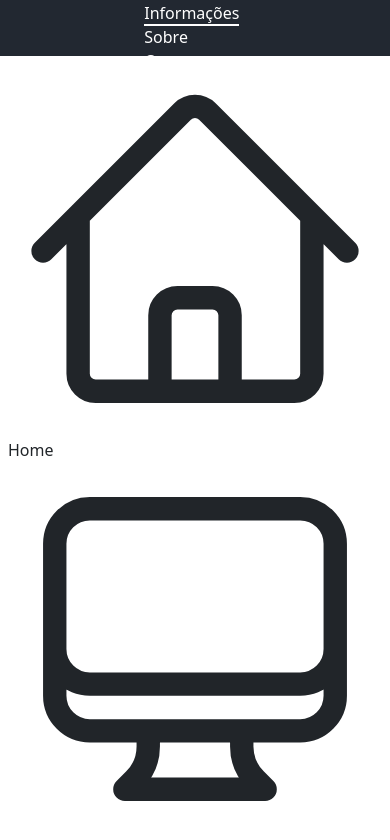
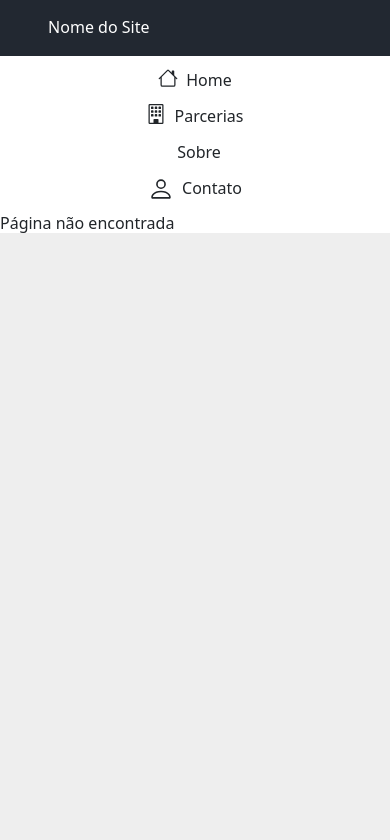
Before and after one commit to LeoMasago/WebGs2, a React (Vite) app: page /informacoes in a window 390 px wide. Shown: the top 840 px of the page. Built offline with nearby package versions, Linux system fonts and the light colour scheme; no server answers.

Commit message:
ajustando estilo do header

```diff
--- a/package.json
+++ b/package.json
@@ -11,6 +11,7 @@
   },
   "dependencies": {
     "bootstrap": "^5.3.3",
+    "bootstrap-icons": "^1.11.3",
     "react": "^18.3.1",
     "react-bootstrap": "^2.10.5",
     "react-dom": "^18.3.1",
--- a/src/components/Header.jsx
+++ b/src/components/Header.jsx
@@ -10,20 +10,20 @@ export default function Header() {
     return (
         <>
             <header>
-                <div className="flex items-center w-full justify-around">
+                <div className="containerHeader">
                     <div>
                         <h1 className="font-bold">Nome do Site</h1>
                     </div>
                     <nav className="">
-                        <ul className="md:flex gap-4 hidden">
+                        <ul className="nav">
                             <li><NavLink to="/">Home</NavLink></li>
-                            <li><NavLink to="/informacoes">Informações</NavLink></li>
+                            <li><NavLink to="/parceria">Parcerias</NavLink></li>
                             <li><NavLink to="/sobre">Sobre</NavLink></li>
                             <li><NavLink to="/contato">Contato</NavLink></li>
                         </ul>
                     </nav>
 
-                    <button onClick={btnf} type="button" className="md:hidden transition duration-300 hover:scale-110 inline-flex items-center justify-center p-2 dark:hover:text-white">
+                    <button onClick={btnf} type="button" className="btnNav">
                         <svg class="h-6 w-6" stroke="currentColor" fill="none" viewBox="0 0 24 24">
                             <path stroke-linecap="round" stroke-linejoin="round" stroke-width="2" d="M4 6h16M4 12h16M4 18h16"></path>
                         </svg>
@@ -31,29 +31,30 @@ export default function Header() {
                 </div>
             </header>
 
-            <div id="menu" className="md:hidden bg-purple-50 w-full">
-                <div className="px-2 pt-2 pd-3 flex flex-col items-center">
-                    <a className="hover:underline transition duration-300 mt-3 hover:scale-[1.07] flex gap-2">
-                        <svg xmlns="http://www.w3.org/2000/svg" fill="none" viewBox="0 0 24 24" stroke-width="1.5" stroke="currentColor" class="size-6">
-                            <path stroke-linecap="round" stroke-linejoin="round" d="m2.25 12 8.954-8.955c.44-.439 1.152-.439 1.591 0L21.75 12M4.5 9.75v10.125c0 .621.504 1.125 1.125 1.125H9.75v-4.875c0-.621.504-1.125 1.125-1.125h2.25c.621 0 1.125.504 1.125 1.125V21h4.125c.621 0 1.125-.504 1.125-1.125V9.75M8.25 21h8.25" />
+            <div id="menu" className="menuBar">
+                <div className="menu">
+                    <a className="linksMenu">
+                        <svg xmlns="http://www.w3.org/2000/svg" width="20" height="20" fill="currentColor" class="bi bi-house" viewBox="0 0 16 16">
+                            <path d="M8.707 1.5a1 1 0 0 0-1.414 0L.646 8.146a.5.5 0 0 0 .708.708L2 8.207V13.5A1.5 1.5 0 0 0 3.5 15h9a1.5 1.5 0 0 0 1.5-1.5V8.207l.646.647a.5.5 0 0 0 .708-.708L13 5.793V2.5a.5.5 0 0 0-.5-.5h-1a.5.5 0 0 0-.5.5v1.293zM13 7.207V13.5a.5.5 0 0 1-.5.5h-9a.5.5 0 0 1-.5-.5V7.207l5-5z"/>
                         </svg>
                         <NavLink to="/">Home</NavLink></a>
 
-                    <a className="hover:underline transition duration-300 mt-3 hover:scale-[1.07] flex gap-2">
-                        <svg xmlns="http://www.w3.org/2000/svg" fill="none" viewBox="0 0 24 24" stroke-width="1.5" stroke="currentColor" class="size-6">
-                            <path stroke-linecap="round" stroke-linejoin="round" d="M9 17.25v1.007a3 3 0 0 1-.879 2.122L7.5 21h9l-.621-.621A3 3 0 0 1 15 18.257V17.25m6-12V15a2.25 2.25 0 0 1-2.25 2.25H5.25A2.25 2.25 0 0 1 3 15V5.25m18 0A2.25 2.25 0 0 0 18.75 3H5.25A2.25 2.25 0 0 0 3 5.25m18 0V12a2.25 2.25 0 0 1-2.25 2.25H5.25A2.25 2.25 0 0 1 3 12V5.25" />
+                    <a className="linksMenu">
+                        <svg xmlns="http://www.w3.org/2000/svg" width="20" height="20" fill="currentColor" class="bi bi-building" viewBox="0 0 16 16">
+                            <path d="M4 2.5a.5.5 0 0 1 .5-.5h1a.5.5 0 0 1 .5.5v1a.5.5 0 0 1-.5.5h-1a.5.5 0 0 1-.5-.5zm3 0a.5.5 0 0 1 .5-.5h1a.5.5 0 0 1 .5.5v1a.5.5 0 0 1-.5.5h-1a.5.5 0 0 1-.5-.5zm3.5-.5a.5.5 0 0 0-.5.5v1a.5.5 0 0 0 .5.5h1a.5.5 0 0 0 .5-.5v-1a.5.5 0 0 0-.5-.5zM4 5.5a.5.5 0 0 1 .5-.5h1a.5.5 0 0 1 .5.5v1a.5.5 0 0 1-.5.5h-1a.5.5 0 0 1-.5-.5zM7.5 5a.5.5 0 0 0-.5.5v1a.5.5 0 0 0 .5.5h1a.5.5 0 0 0 .5-.5v-1a.5.5 0 0 0-.5-.5zm2.5.5a.5.5 0 0 1 .5-.5h1a.5.5 0 0 1 .5.5v1a.5.5 0 0 1-.5.5h-1a.5.5 0 0 1-.5-.5zM4.5 8a.5.5 0 0 0-.5.5v1a.5.5 0 0 0 .5.5h1a.5.5 0 0 0 .5-.5v-1a.5.5 0 0 0-.5-.5zm2.5.5a.5.5 0 0 1 .5-.5h1a.5.5 0 0 1 .5.5v1a.5.5 0 0 1-.5.5h-1a.5.5 0 0 1-.5-.5zm3.5-.5a.5.5 0 0 0-.5.5v1a.5.5 0 0 0 .5.5h1a.5.5 0 0 0 .5-.5v-1a.5.5 0 0 0-.5-.5z"/>
+                        <path d="M2 1a1 1 0 0 1 1-1h10a1 1 0 0 1 1 1v14a1 1 0 0 1-1 1H3a1 1 0 0 1-1-1zm11 0H3v14h3v-2.5a.5.5 0 0 1 .5-.5h3a.5.5 0 0 1 .5.5V15h3z"/>
                         </svg>
 
-                        <NavLink to="/informacoes">Informações</NavLink></a>
-                    <a className="hover:underline transition duration-300 mt-3 hover:scale-[1.07] flex gap-2">
+                        <NavLink to="/parceria">Parcerias</NavLink></a>
+                    <a className="linksMenu">
                         <svg xmlns="http://www.w3.org/2000/svg" fill="none" viewBox="0 0 24 24" stroke-width="1.5" stroke="currentColor" class="size-6">
                             <path stroke-linecap="round" stroke-linejoin="round" d="M9 17.25v1.007a3 3 0 0 1-.879 2.122L7.5 21h9l-.621-.621A3 3 0 0 1 15 18.257V17.25m6-12V15a2.25 2.25 0 0 1-2.25 2.25H5.25A2.25 2.25 0 0 1 3 15V5.25m18 0A2.25 2.25 0 0 0 18.75 3H5.25A2.25 2.25 0 0 0 3 5.25m18 0V12a2.25 2.25 0 0 1-2.25 2.25H5.25A2.25 2.25 0 0 1 3 12V5.25" />
                         </svg>
                         <NavLink to="/sobre">Sobre</NavLink></a>
 
-                    <a className="hover:underline transition duration-300 mt-3 mb-3 hover:scale-[1.07] flex gap-2">
-                        <svg xmlns="http://www.w3.org/2000/svg" fill="none" viewBox="0 0 24 24" stroke-width="1.5" stroke="currentColor" class="size-6">
-                            <path stroke-linecap="round" stroke-linejoin="round" d="M4.26 10.147a60.438 60.438 0 0 0-.491 6.347A48.62 48.62 0 0 1 12 20.904a48.62 48.62 0 0 1 8.232-4.41 60.46 60.46 0 0 0-.491-6.347m-15.482 0a50.636 50.636 0 0 0-2.658-.813A59.906 59.906 0 0 1 12 3.493a59.903 59.903 0 0 1 10.399 5.84c-.896.248-1.783.52-2.658.814m-15.482 0A50.717 50.717 0 0 1 12 13.489a50.702 50.702 0 0 1 7.74-3.342M6.75 15a.75.75 0 1 0 0-1.5.75.75 0 0 0 0 1.5Zm0 0v-3.675A55.378 55.378 0 0 1 12 8.443m-7.007 11.55A5.981 5.981 0 0 0 6.75 15.75v-1.5" />
+                    <a className="linksMenu">
+                        <svg xmlns="http://www.w3.org/2000/svg" width="26" height="26" fill="currentColor" class="bi bi-person" viewBox="0 0 16 16">
+                            <path d="M8 8a3 3 0 1 0 0-6 3 3 0 0 0 0 6m2-3a2 2 0 1 1-4 0 2 2 0 0 1 4 0m4 8c0 1-1 1-1 1H3s-1 0-1-1 1-4 6-4 6 3 6 4m-1-.004c-.001-.246-.154-.986-.832-1.664C11.516 10.68 10.289 10 8 10s-3.516.68-4.168 1.332c-.678.678-.83 1.418-.832 1.664z"/>
                         </svg>
                         <NavLink to="/contato">Contato</NavLink></a>
                 </div>
--- a/src/index.css
+++ b/src/index.css
@@ -2,7 +2,8 @@
 @tailwind components;
 @tailwind utilities;
 html {
-  background-color: #EEEEEE; }
+  background-color: #EEEEEE;
+}
 
 header {
   background-color: #222831;
@@ -10,29 +11,94 @@ header {
   color: white;
   justify-content: space-around;
   height: 3.5rem;
-  align-items: center; }
+  align-items: center;
+}
 
 form {
   display: flex;
   flex-direction: column;
-  width: 50%; }
+  width: 50%;
+}
 
 .active {
-  border-bottom: 2px solid white; }
+  border-bottom: 2px solid white;
+}
 
 .btnEnviar {
   margin-top: 1.25rem;
   padding: 0.5rem;
   border-radius: 0.375rem;
   background-color: purple;
-  color: white; }
+  color: white;
+}
 
 .container {
   display: flex;
-  justify-content: center; }
+  justify-content: center;
+}
 
+.containerHeader {
+  display: flex;
+  align-items: center;
+  width: 100%;
+  justify-content: space-around;
+}
+
+.nav {
+  gap: 2rem;
+  display: none;
+}
+
+.btnNav {
+  transition-duration: 300ms;
+}
+
+.btnNav:hover {
+  --tw-scale-x: 1.1;
+  --tw-scale-y: 1.1;
+  transform: translate(var(--tw-translate-x), var(--tw-translate-y)) rotate(var(--tw-rotate)) skewX(var(--tw-skew-x)) skewY(var(--tw-skew-y)) scaleX(var(--tw-scale-x)) scaleY(var(--tw-scale-y));
+}
+
+.menuBar {
+  width: 100%;
+}
+
+.menu {
+  display: flex;
+  flex-direction: column;
+  align-items: center;
+  margin-bottom: 0.75rem;
+}
+
+.linksMenu {
+  transition-duration: 300ms;
+  margin-top: 0.75rem;
+  display: flex;
+  gap: 0.5rem;
+}
+
+.linksMenu:hover {
+  text-decoration-line: underline;
+  --tw-scale-x: 1.07;
+  --tw-scale-y: 1.07;
+  transform: translate(var(--tw-translate-x), var(--tw-translate-y)) rotate(var(--tw-rotate)) skewX(var(--tw-skew-x)) skewY(var(--tw-skew-y)) scaleX(var(--tw-scale-x)) scaleY(var(--tw-scale-y));
+}
+
+@media (min-width: 768px) {
+  .nav {
+    display: flex;
+  }
+  .btnNav {
+    display: none;
+  }
+  .menuBar {
+    display: none;
+  }
+}
 .textLabel {
-  color: black; }
+  color: black;
+}
 
 .carrossel {
-  width: 100%; }
+  width: 100%;
+}/*# sourceMappingURL=index.css.map */
--- a/src/index.scss
+++ b/src/index.scss
@@ -45,6 +45,65 @@ form{
     justify-content: center;
 }
 
+.containerHeader{
+    display: flex;
+    align-items: center;
+    width: 100%;
+    justify-content: space-around;
+}
+
+.nav{
+    gap: 2rem;
+    display: none;
+}
+
+.btnNav{
+    transition-duration: 300ms;
+}
+
+.btnNav:hover{
+    --tw-scale-x: 1.1;
+    --tw-scale-y: 1.1;
+    transform: translate(var(--tw-translate-x), var(--tw-translate-y)) rotate(var(--tw-rotate)) skewX(var(--tw-skew-x)) skewY(var(--tw-skew-y)) scaleX(var(--tw-scale-x)) scaleY(var(--tw-scale-y));
+}
+
+.menuBar{
+    width: 100%;
+}
+
+.menu{
+    display: flex;
+    flex-direction: column;
+    align-items: center;
+    margin-bottom: 0.75rem;
+}
+
+.linksMenu{
+    transition-duration: 300ms;
+    margin-top: 0.75rem;
+    display: flex;
+    gap: 0.5rem;
+}
+
+.linksMenu:hover{
+    text-decoration-line: underline;
+    --tw-scale-x: 1.07;
+    --tw-scale-y: 1.07;
+    transform: translate(var(--tw-translate-x), var(--tw-translate-y)) rotate(var(--tw-rotate)) skewX(var(--tw-skew-x)) skewY(var(--tw-skew-y)) scaleX(var(--tw-scale-x)) scaleY(var(--tw-scale-y));
+}
+
+@media (min-width: 768px) {
+    .nav {
+        display: flex;
+    }
+    .btnNav{
+        display: none;
+    }
+    .menuBar{
+        display: none;
+    }
+}
+
 .textLabel{
     color: black;
 }
--- a/src/main.jsx
+++ b/src/main.jsx
@@ -15,7 +15,7 @@ const router = createBrowserRouter([
     element: <App />,
     children: [
       { index: true, element: <Home /> },
-      { path: '/informacoes', element: <InfoList /> },
+      { path: '/parceria', element: <InfoList /> },
       { path: '/sobre', element: <Sobre /> },
       { path: '/contato', element: <Contato /> },
       { path: '*', element: <PageNotFound /> }
--- a/src/pages/InfoList.jsx
+++ b/src/pages/InfoList.jsx
@@ -1,22 +1,26 @@
 import { useState, useEffect } from 'react';
 
 export default function MovieListPage() {
-    const [empresa, setEmpresa] = useState([]); // Estado para armazenar os filmes
+    const [empresa, setEmpresa] = useState([]);
 
     useEffect(() => {
         fetch('https://6735116d5995834c8a91cd8b.mockapi.io/cidades', {
             method: 'GET',
             headers: { 'content-type': 'application/json' },
         })
+        // verificação se é valida a requisição e caso for, retorna em json
         .then(res => {
             if (res.ok) {
                 return res.json();
             }
+            // caso a requisição não seja válida, retorna um erro
             throw new Error('Erro ao buscar empresa');
         })
+        // atualiza o estado com os dados recebidos da API
         .then(data => {
-            setEmpresa(data); // Define os filmes no estado
+            setEmpresa(data);
         })
+        //captura os erros e os exibe no console caso ocorra algum problema na requisição
         .catch(error => {
             console.error(error);
         });
@@ -25,7 +29,7 @@ export default function MovieListPage() {
     return (
         <>
             <h2>Veja o nome das empresas parceiras</h2>
-            <section className="flex flex-wrap justify-between gap-4">
+            <section className="">
                 {empresa.map(empresa => (
                     <div key={empresa.id} className="">
                         <h3>{empresa.cidade}</h3>
```
Also changed, not shown: 2 other files (tests, documents, lock files or other folders).
